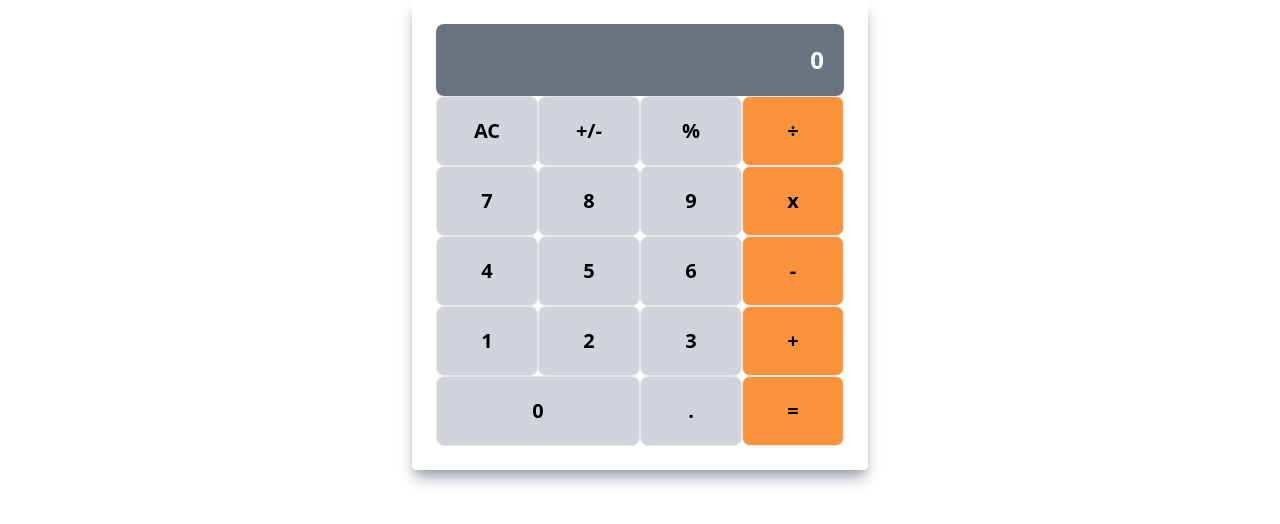
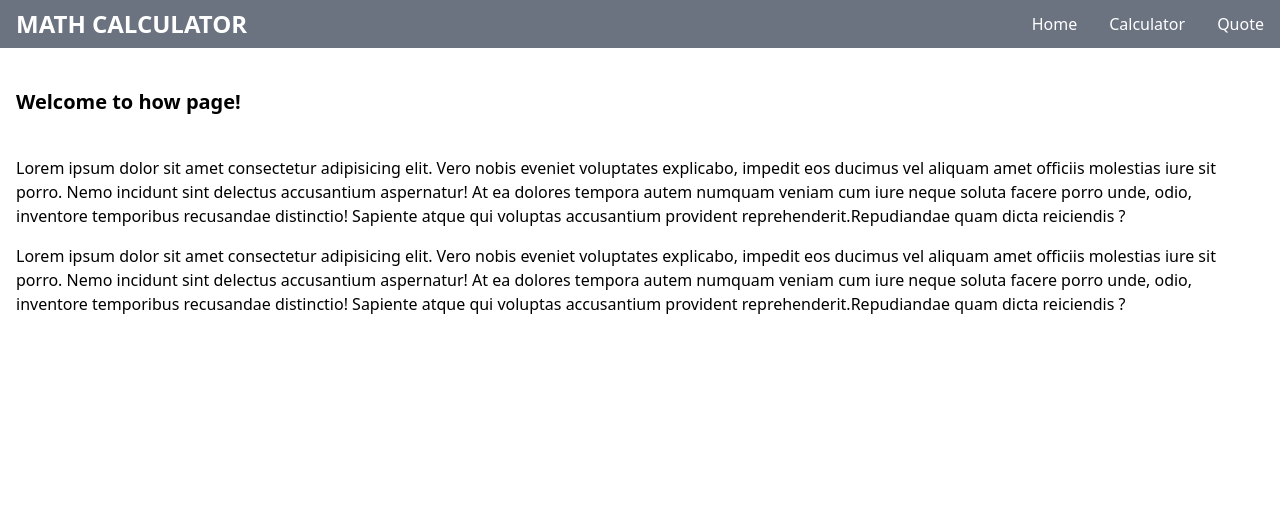
Before and after one commit to Titus-Kiplagat/calculator, a React (Create React App) app: page / in a window 1280 px wide. Shown: the top 524 px of the page. Built offline with nearby package versions, Linux system fonts and the light colour scheme.

Commit message:
Add navbar header and navigation routes

```diff
--- a/src/App.js
+++ b/src/App.js
@@ -1,8 +1,24 @@
 import React from 'react';
-import Calculator from './components/Calculator';
+import { Route, BrowserRouter as Router, Routes } from 'react-router-dom';
+import Navbar from './components/Navbar';
+import Home from './pages/Home';
+import CalculatorApp from './pages/CalculatorApp';
+import Quote from './pages/Quote';
 
 function App() {
-  return <Calculator />;
+  return (
+    <Router>
+      <div className="h-screen">
+        <Navbar />
+        <Routes>
+          <Route exact path="/" element={<Home />} />
+          <Route path="/home" element={<Home />} />
+          <Route path="/calculator" element={<CalculatorApp />} />
+          <Route path="/quote" element={<Quote />} />
+        </Routes>
+      </div>
+    </Router>
+  );
 }
 
 export default App;
```
